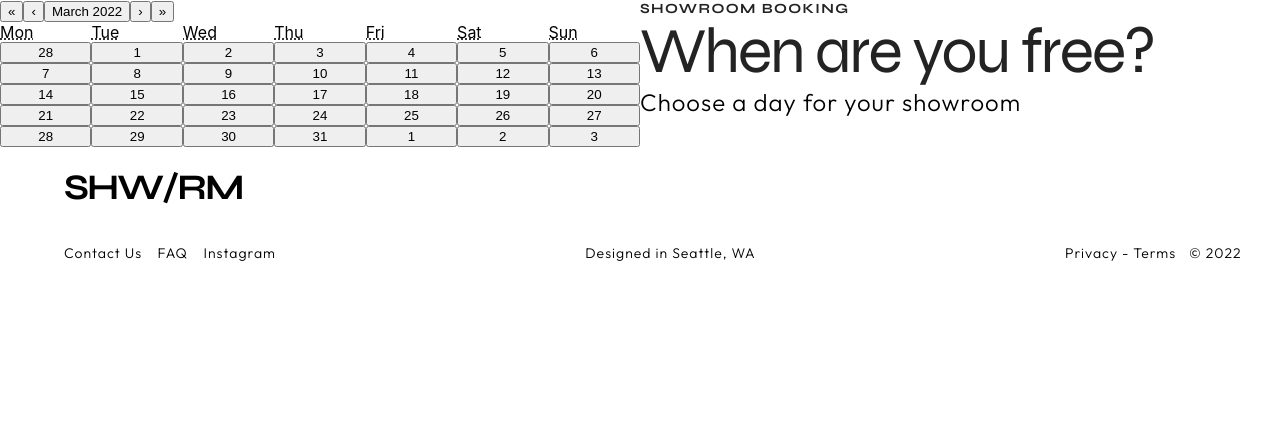
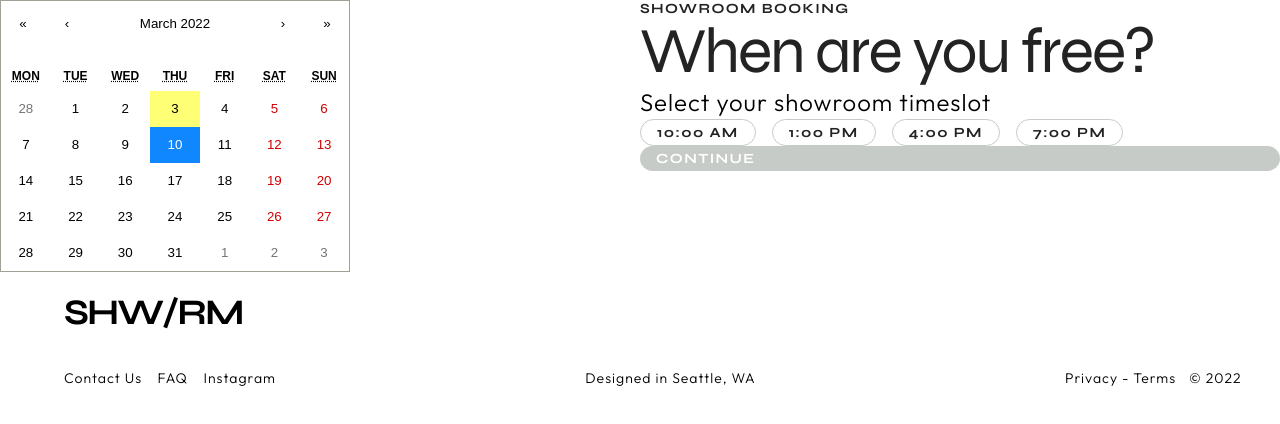
Before and after one commit to ginsueddy/showcase, a React (Create React App) app in the folder frontend/: page /booking in a window 1280 px wide. Both pictures are taken after a click on the button "10". Shown: the top 424 px of the page. Built offline with nearby package versions, Linux system fonts and the light colour scheme.

Commit message:
strucutre for form input

```diff
--- a/frontend/package.json
+++ b/frontend/package.json
@@ -6,6 +6,7 @@
     "@testing-library/jest-dom": "^5.16.2",
     "@testing-library/react": "^12.1.3",
     "@testing-library/user-event": "^13.5.0",
+    "moment": "^2.29.1",
     "react": "^17.0.2",
     "react-calendar": "^3.7.0",
     "react-dom": "^17.0.2",
--- a/frontend/src/components/screens/Booking/index.jsx
+++ b/frontend/src/components/screens/Booking/index.jsx
@@ -1,6 +1,9 @@
 import React, { useState } from 'react';
 import styled from "styled-components";
-import Calendar from 'react-calendar'
+import { ChevronLeft } from '@styled-icons/feather';
+import Calendar from 'react-calendar';
+import 'react-calendar/dist/Calendar.css';
+import moment from 'moment';
 import Footer from "../../shared/Footer";
 
 const Header1 = styled.div`
@@ -14,7 +17,7 @@ const Header1 = styled.div`
 `;
 
 const Header2 = styled.div`
-    font-family: 'Syne';
+    font-family: 'Syne', sans-serif;
     font-style: normal;
     font-weight: 700;
     font-size: 14px;
@@ -33,26 +36,129 @@ const Text = styled.div`
     color: #000000;
 `;
 
+const TimeSlot = ({ time, setTime, selectedTime }) => {
+    return (
+        <div onClick={() => setTime(time)} style={{ borderWidth: '1.5px', borderStyle: 'solid', borderColor: '#C7CBC7', backgroundColor: selectedTime === time ? 'rgba(93, 162, 125, 0.3)' : 'white', paddingLeft: 16, paddingRight: 16, paddingTop: 4, paddingBottom: 4, borderRadius: 30 }}>
+            <Header2>{time}</Header2>
+        </div>
+    );
+};
+
 const Booking = () => {
-    const [date, setDate] = useState(new Date());
+    const [date, setDate] = useState(null);
+    const [time, setTime] = useState(null);
 
+    const [bookingStep, setBookingStep] = useState(0);
+
+    const [firstName, setFirstName] = useState('');
+    const [lastName, setLastName] = useState('');
+    const [email, setEmail] = useState('');
+    const [phoneNumber, setPhoneNumber] = useState('');
+    const [password, setPassword] = useState('');
+    const [rePassword, setRePassword] = useState('');
+    const [inviteList, setInviteList] = useState('');
+
+    const renderStep = () => {
+        switch (bookingStep) {
+            case 0:
                 return (
-        <>
                     <div style={{ display: 'flex' }}>
                         <div style={{ flex: 1 }}>
-                    <div>
                             <Calendar value={date} onChange={setDate} />
-                    </div>
                         </div>
                         <div style={{ flex: 1 }}>
                             <Header2>SHOWROOM BOOKING</Header2>
                             <Header1>When are you free?</Header1>
+                            {
+                                !date ? (
                                     <Text>Choose a day for your showroom</Text>
+                                ) : (
+                                    <>
+                                        <Text>Select your showroom timeslot</Text>
+                                        <div style={{ display: 'flex' }}>
+                                            <TimeSlot time="10:00 AM" setTime={setTime} selectedTime={time} />
+                                            <div style={{ width: 16 }} />
+                                            <TimeSlot time="1:00 PM" setTime={setTime} selectedTime={time} />
+                                            <div style={{ width: 16 }}/>
+                                            <TimeSlot time="4:00 PM" setTime={setTime} selectedTime={time} />
+                                            <div style={{ width: 16 }}/>
+                                            <TimeSlot time="7:00 PM" setTime={setTime} selectedTime={time} />
+                                        </div>
+                                        <div onClick={() => {
+                                            if (time) {
+                                                setBookingStep(1);
+                                            }
+                                        }} style={{ backgroundColor: time ? '#E69C57' : '#C7CBC7', paddingLeft: 16, paddingRight: 16, paddingTop: 4, paddingBottom: 4, borderRadius: 30 }}>
+                                            <Header2 style={{ color: '#FFFFFF' }}>CONTINUE</Header2>
+                                        </div>
+                                    </>
+                                )
+                            }
                         </div>
                     </div>
+                );
+            case 1:
+                return (
+                    <div>
+                        <div style={{ display: 'flex', justifyContent: 'space-between' }}>
+                            <div style={{ display: 'flex', alignItems: 'center' }} onClick={() => setBookingStep(0)}>
+                                <ChevronLeft size={24} title="Go back" />
+                                <Text>Return to booking</Text>
+                            </div>
+                            <Text>{`${moment(date).format('MMMM Do YYYY,')} ${time}`}</Text>
+                        </div>
+                        <form>
+                            <Header2>ACCOUNT INFORMATION</Header2>
+                            <div>
+                                <label>
+                                    First Name
+                                    <input type="text" value={firstName} onChange={(e) => setFirstName(e.target.value)} />
+                                </label>
+                                <label>
+                                    Last Name
+                                    <input type="text" value={lastName} onChange={(e) => setLastName(e.target.value)} />
+                                </label>
+                            </div>
+                            <div>
+                                <label>
+                                    Email address
+                                    <input type="email" value={email} onChange={(e) => setEmail(e.target.value)} />
+                                </label>
+                                <label>
+                                    Phone number
+                                    <input type="tel" value={phoneNumber} onChange={(e) => setPhoneNumber(e.target.value)} pattern="[0-9]{3}-[0-9]{2}-[0-9]{3}" />
+                                </label>
+                            </div>
+                            <div>
+                                <label>
+                                    Create a password
+                                    <input type="password" value={password} onChange={(e) => setPassword(e.target.value)} />
+                                </label>
+                                <label>
+                                    Re-enter password
+                                    <input type="password" value={rePassword} onChange={(e) => setRePassword(e.target.value)} pattern="[0-9]{3}-[0-9]{2}-[0-9]{3}" />
+                                </label>
+                            </div>
+                            <Header2>INVITE YOUR FRIENDS</Header2>
+                            <label>
+                                Enter up to 9 emails, separated by commas (ex. trinity@gmail.com, cindy@yahoo.com)
+                                <input type="password" value={rePassword} onChange={(e) => setRePassword(e.target.value)} pattern="[0-9]{3}-[0-9]{2}-[0-9]{3}" />
+                            </label>
+                            <input type="submit" value="Submit" />
+                        </form>
+                    </div>
+                );
+            default:
+                return null;
+        }
+    }
+
+    return (
+        <>
+            {renderStep()}
             <Footer />
         </>
-    )
+    );
 };
 
 export default Booking;
--- a/frontend/src/components/screens/Home/index.jsx
+++ b/frontend/src/components/screens/Home/index.jsx
@@ -12,6 +12,7 @@ const Header = styled.h1`
     letter-spacing: -2px;
     color: #232323;
 `;
+
 const HighlightedHeader = styled.h1`
     font-family: 'Syne', sans-serif;
     font-style: normal;
```
Also changed, not shown: 1 other file (tests, documents, lock files or other folders). Lines whose indentation alone changed are shown as unchanged.
